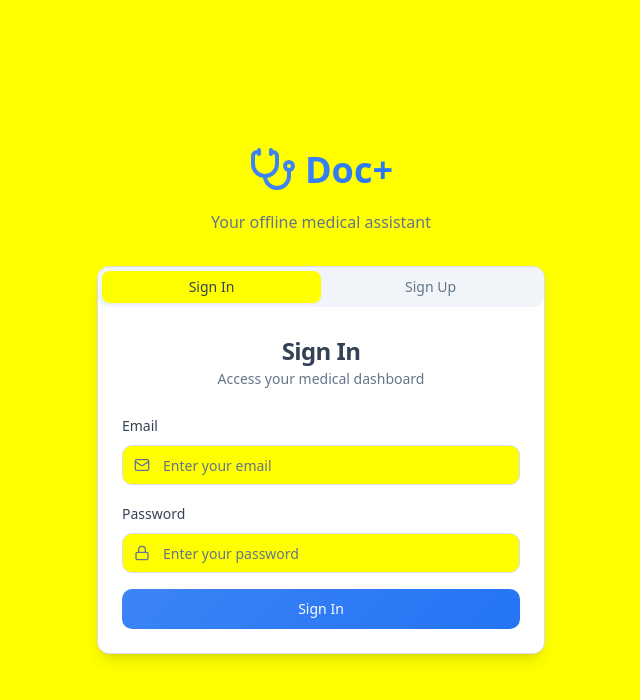
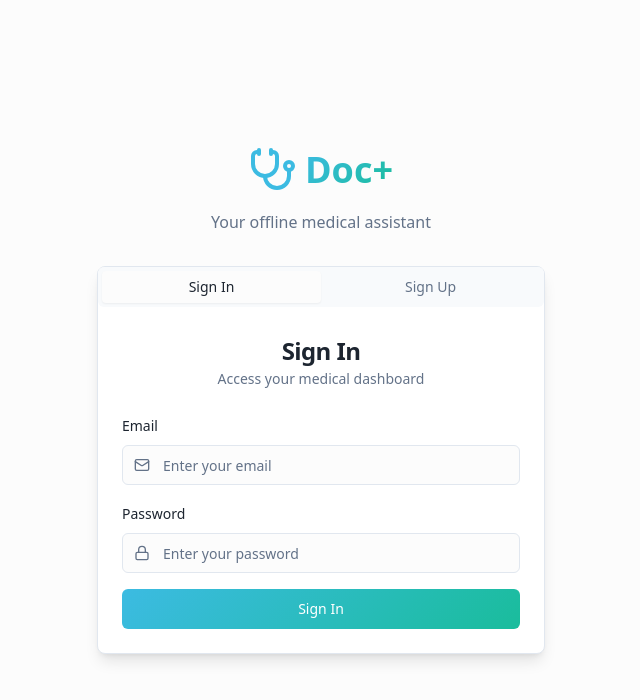
Before and after one commit to predtor11/doc-plus-assist, a React (Vite) app: page /dashboard in a window 1280 px wide. Shown: the top 700 px of the page, without its empty margins (319-959 px from the left). Built offline with nearby package versions, Linux system fonts and the light colour scheme.

Commit message:
Refactor UI color scheme
Update the application's color scheme to remove yellow and introduce modern, unique color combinations, aligning with a clean, professional, and medical-focused aesthetic.

```diff
--- a/src/index.css
+++ b/src/index.css
@@ -6,110 +6,110 @@
 
 @layer base {
   :root {
-    /* Base colors */
-    --background: 248 250 252; /* slate-50 */
-    --foreground: 215 25% 27%; /* slate-700 */
+    /* Modern Medical Base - Clean whites and soft grays */
+    --background: 0 0% 99%; /* Pure white */
+    --foreground: 215 25% 15%; /* Deep charcoal */
 
-    /* Card colors */
-    --card: 0 0% 100%; /* white */
-    --card-foreground: 215 25% 27%; /* slate-700 */
+    /* Card colors - Crisp white with subtle elevation */
+    --card: 0 0% 100%; /* Pure white */
+    --card-foreground: 215 25% 15%; /* Deep charcoal */
 
     /* Popover colors */
-    --popover: 0 0% 100%; /* white */
-    --popover-foreground: 215 25% 27%; /* slate-700 */
+    --popover: 0 0% 100%; /* Pure white */
+    --popover-foreground: 215 25% 15%; /* Deep charcoal */
 
-    /* Medical primary - Professional blue */
-    --primary: 217 91% 60%; /* blue-500 */
-    --primary-foreground: 0 0% 98%; /* white */
-    --primary-hover: 217 91% 55%; /* blue-600 */
+    /* Medical primary - Modern teal blue */
+    --primary: 194 74% 56%; /* Modern teal-blue */
+    --primary-foreground: 0 0% 100%; /* Pure white */
+    --primary-hover: 194 74% 51%; /* Darker teal-blue */
 
-    /* Medical secondary - Calming green */
-    --secondary: 158 64% 52%; /* emerald-500 */
-    --secondary-foreground: 0 0% 98%; /* white */
-    --secondary-hover: 158 64% 47%; /* emerald-600 */
+    /* Medical secondary - Soft mint green */
+    --secondary: 168 76% 42%; /* Mint green */
+    --secondary-foreground: 0 0% 100%; /* Pure white */
+    --secondary-hover: 168 76% 37%; /* Darker mint */
 
-    /* Muted colors */
-    --muted: 210 40% 96%; /* slate-100 */
-    --muted-foreground: 215 16% 47%; /* slate-600 */
+    /* Muted colors - Soft neutral grays */
+    --muted: 210 40% 98%; /* Very light gray */
+    --muted-foreground: 215 16% 46%; /* Medium gray */
 
-    /* Accent - Light medical blue */
-    --accent: 217 91% 95%; /* blue-50 */
-    --accent-foreground: 217 91% 60%; /* blue-500 */
+    /* Accent - Light medical teal */
+    --accent: 194 74% 96%; /* Very light teal */
+    --accent-foreground: 194 74% 20%; /* Dark teal */
 
-    /* Destructive - Medical alert red */
-    --destructive: 0 84% 60%; /* red-500 */
-    --destructive-foreground: 0 0% 98%; /* white */
+    /* Destructive - Modern coral red */
+    --destructive: 351 95% 71%; /* Coral red */
+    --destructive-foreground: 0 0% 100%; /* Pure white */
 
-    /* Borders and inputs */
-    --border: 215 16% 87%; /* slate-300 */
-    --input: 215 16% 87%; /* slate-300 */
-    --ring: 217 91% 60%; /* blue-500 */
+    /* Borders and inputs - Subtle grays */
+    --border: 214 32% 91%; /* Light gray border */
+    --input: 214 32% 91%; /* Light gray input */
+    --ring: 194 74% 56%; /* Teal focus ring */
 
-    /* Border radius */
-    --radius: 0.75rem; /* More rounded for friendly medical UI */
+    /* Border radius - Modern rounded */
+    --radius: 0.5rem; /* Clean modern radius */
 
-    /* Medical gradients */
-    --gradient-primary: linear-gradient(135deg, hsl(217 91% 60%), hsl(217 91% 55%));
-    --gradient-secondary: linear-gradient(135deg, hsl(158 64% 52%), hsl(158 64% 47%));
-    --gradient-hero: linear-gradient(135deg, hsl(217 91% 60%) 0%, hsl(158 64% 52%) 100%);
+    /* Modern medical gradients */
+    --gradient-primary: linear-gradient(135deg, hsl(194 74% 56%), hsl(168 76% 42%));
+    --gradient-secondary: linear-gradient(135deg, hsl(168 76% 42%), hsl(194 74% 56%));
+    --gradient-hero: linear-gradient(135deg, hsl(194 74% 56%) 0%, hsl(168 76% 42%) 50%, hsl(194 74% 66%) 100%);
 
-    /* Sidebar colors */
-    --sidebar-background: 0 0% 98%; /* gray-50 */
-    --sidebar-foreground: 215 25% 27%; /* slate-700 */
-    --sidebar-primary: 217 91% 60%; /* blue-500 */
-    --sidebar-primary-foreground: 0 0% 98%; /* white */
-    --sidebar-accent: 217 91% 95%; /* blue-50 */
-    --sidebar-accent-foreground: 217 91% 60%; /* blue-500 */
-    --sidebar-border: 215 16% 87%; /* slate-300 */
-    --sidebar-ring: 217 91% 60%; /* blue-500 */
+    /* Sidebar colors - Clean medical theme */
+    --sidebar-background: 0 0% 100%; /* Pure white */
+    --sidebar-foreground: 215 25% 15%; /* Deep charcoal */
+    --sidebar-primary: 194 74% 56%; /* Modern teal */
+    --sidebar-primary-foreground: 0 0% 100%; /* Pure white */
+    --sidebar-accent: 194 74% 96%; /* Very light teal */
+    --sidebar-accent-foreground: 194 74% 20%; /* Dark teal */
+    --sidebar-border: 214 32% 91%; /* Light gray border */
+    --sidebar-ring: 194 74% 56%; /* Teal ring */
 
-    /* Status colors for medical app */
-    --success: 158 64% 52%; /* emerald-500 */
-    --success-foreground: 0 0% 98%; /* white */
-    --warning: 45 93% 47%; /* amber-500 */
-    --warning-foreground: 0 0% 98%; /* white */
-    --info: 199 89% 48%; /* sky-500 */
-    --info-foreground: 0 0% 98%; /* white */
+    /* Status colors - Modern medical palette */
+    --success: 168 76% 42%; /* Mint green */
+    --success-foreground: 0 0% 100%; /* Pure white */
+    --warning: 38 92% 50%; /* Modern amber */
+    --warning-foreground: 0 0% 100%; /* Pure white */
+    --info: 199 89% 48%; /* Sky blue */
+    --info-foreground: 0 0% 100%; /* Pure white */
   }
 
   .dark {
-    /* Dark medical theme */
-    --background: 215 28% 17%; /* slate-800 */
-    --foreground: 0 0% 98%; /* white */
+    /* Modern dark medical theme */
+    --background: 215 32% 6%; /* Very dark blue-gray */
+    --foreground: 0 0% 98%; /* Pure white */
 
-    --card: 215 28% 17%; /* slate-800 */
-    --card-foreground: 0 0% 98%; /* white */
+    --card: 215 32% 8%; /* Dark blue-gray card */
+    --card-foreground: 0 0% 98%; /* Pure white */
 
-    --popover: 215 28% 17%; /* slate-800 */
-    --popover-foreground: 0 0% 98%; /* white */
+    --popover: 215 32% 8%; /* Dark blue-gray */
+    --popover-foreground: 0 0% 98%; /* Pure white */
 
-    --primary: 217 91% 60%; /* blue-500 */
-    --primary-foreground: 0 0% 98%; /* white */
+    --primary: 194 74% 56%; /* Modern teal */
+    --primary-foreground: 0 0% 100%; /* Pure white */
 
-    --secondary: 158 64% 52%; /* emerald-500 */
-    --secondary-foreground: 0 0% 98%; /* white */
+    --secondary: 168 76% 42%; /* Mint green */
+    --secondary-foreground: 0 0% 100%; /* Pure white */
 
-    --muted: 215 25% 27%; /* slate-700 */
-    --muted-foreground: 215 16% 65%; /* slate-400 */
+    --muted: 215 32% 12%; /* Dark muted */
+    --muted-foreground: 215 16% 65%; /* Light gray */
 
-    --accent: 215 25% 27%; /* slate-700 */
-    --accent-foreground: 217 91% 60%; /* blue-500 */
+    --accent: 215 32% 12%; /* Dark accent */
+    --accent-foreground: 194 74% 56%; /* Teal accent */
 
-    --destructive: 0 84% 60%; /* red-500 */
-    --destructive-foreground: 0 0% 98%; /* white */
+    --destructive: 351 95% 71%; /* Coral red */
+    --destructive-foreground: 0 0% 100%; /* Pure white */
 
-    --border: 215 25% 27%; /* slate-700 */
-    --input: 215 25% 27%; /* slate-700 */
-    --ring: 217 91% 60%; /* blue-500 */
+    --border: 215 32% 15%; /* Dark border */
+    --input: 215 32% 15%; /* Dark input */
+    --ring: 194 74% 56%; /* Teal ring */
 
-    --sidebar-background: 215 32% 14%; /* slate-900 */
-    --sidebar-foreground: 0 0% 98%; /* white */
-    --sidebar-primary: 217 91% 60%; /* blue-500 */
-    --sidebar-primary-foreground: 0 0% 98%; /* white */
-    --sidebar-accent: 215 25% 27%; /* slate-700 */
-    --sidebar-accent-foreground: 217 91% 60%; /* blue-500 */
-    --sidebar-border: 215 25% 27%; /* slate-700 */
-    --sidebar-ring: 217 91% 60%; /* blue-500 */
+    --sidebar-background: 215 32% 4%; /* Very dark sidebar */
+    --sidebar-foreground: 0 0% 98%; /* Pure white */
+    --sidebar-primary: 194 74% 56%; /* Modern teal */
+    --sidebar-primary-foreground: 0 0% 100%; /* Pure white */
+    --sidebar-accent: 215 32% 12%; /* Dark accent */
+    --sidebar-accent-foreground: 194 74% 56%; /* Teal accent */
+    --sidebar-border: 215 32% 15%; /* Dark border */
+    --sidebar-ring: 194 74% 56%; /* Teal ring */
   }
 }
 
```
